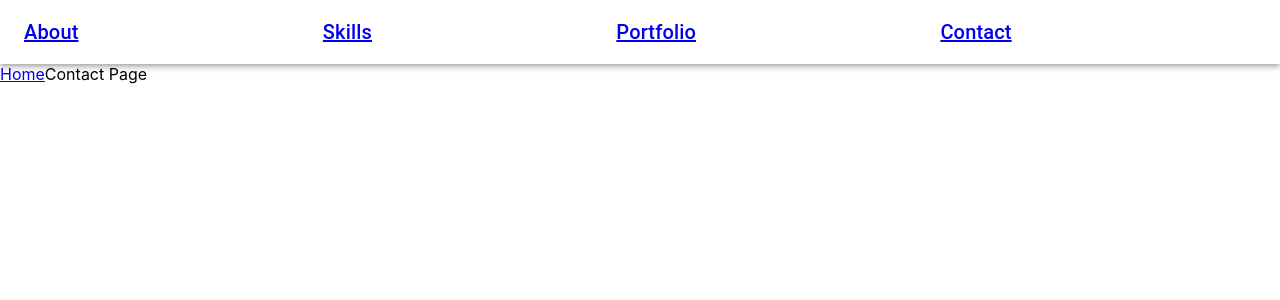
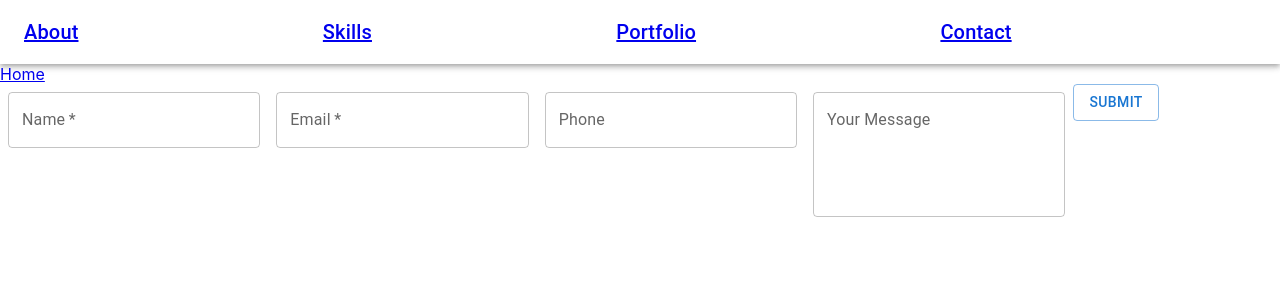
Before and after one commit to marissann11/maw-portfolio, a React (Create React App) app in the folder client/: page /contact in a window 1280 px wide. Shown: the top 300 px of the page. Built offline with nearby package versions, Linux system fonts and the light colour scheme.

Commit message:
added emailjs and functional contact form

```diff
--- a/client/package.json
+++ b/client/package.json
@@ -14,6 +14,8 @@
     "@types/react": "^18.0.9",
     "@types/react-dom": "^18.0.5",
     "@types/react-router-dom": "^5.3.3",
+    "emailjs": "^4.0.0",
+    "emailjs-com": "^3.2.0",
     "react": "^18.1.0",
     "react-dom": "^18.1.0",
     "react-icons": "^4.3.1",
--- a/client/src/pages/Contact.tsx
+++ b/client/src/pages/Contact.tsx
@@ -1,15 +1,95 @@
-import React from "react";
+import React, { useState } from "react";
+import emailjs from "emailjs-com";
+import { TextField, Button, Box } from "@mui/material";
+
 import NavComponent from "../components/Nav";
 import HomeComponent from "../components/HomeLink";
 
 export interface IContactPageProps {}
 
 const ContactPage: React.FunctionComponent<IContactPageProps> = (props) => {
+  const SERVICE_ID = "service_e8whnpj";
+  const PUBLIC_KEY = "tuTUpwomSxQPam2OX";
+  const TEMPLATE_ID = "template_y5antd9";
+
+  const [email, setEmail] = useState("");
+  const [message, setMessage] = useState("");
+  const [name, setName] = useState("");
+  const [phone, setPhone] = useState("");
+
+  const submitRequest = async (event: { preventDefault: () => void }) => {
+    event.preventDefault();
+    try {
+      const res = await emailjs.send(
+        SERVICE_ID,
+        TEMPLATE_ID,
+        {
+          name: name,
+          message: message,
+          phone: phone,
+          email: email,
+        },
+        PUBLIC_KEY
+      );
+      console.log(res);
+      alert("sent");
+      setPhone("");
+      setName("");
+      setEmail("");
+      setMessage("");
+    } catch (err) {
+      console.log(err);
+      alert("No");
+    }
+  };
+
   return (
     <div>
       <NavComponent />
       <HomeComponent />
-      Contact Page
+      <Box
+        component="form"
+        sx={{
+          "& .MuiTextField-root": { m: 1, width: "25ch" },
+        }}
+        noValidate
+        autoComplete="off"
+        onSubmit={submitRequest}
+      >
+        <div>
+          <TextField
+            required
+            id="outlined-required"
+            label="Name"
+            onChange={(e) => setName(e.target.value)}
+            value={name}
+          />
+          <TextField
+            required
+            id="outlined-required"
+            label="Email"
+            onChange={(e) => setEmail(e.target.value)}
+            value={email}
+          />
+          <TextField
+            id="outlined"
+            label="Phone"
+            onChange={(e) => setPhone(e.target.value)}
+            value={phone}
+          />
+          <TextField
+            id="outlined-multiline-static"
+            label="Your Message"
+            multiline
+            rows={4}
+            onChange={(e) => setMessage(e.target.value)}
+            value={message}
+          />
+          <Button variant="outlined" type="submit">
+            Submit
+          </Button>
+        </div>
+      </Box>
     </div>
   );
 };
```
Also changed, not shown: 1 other file (tests, documents, lock files or other folders).
